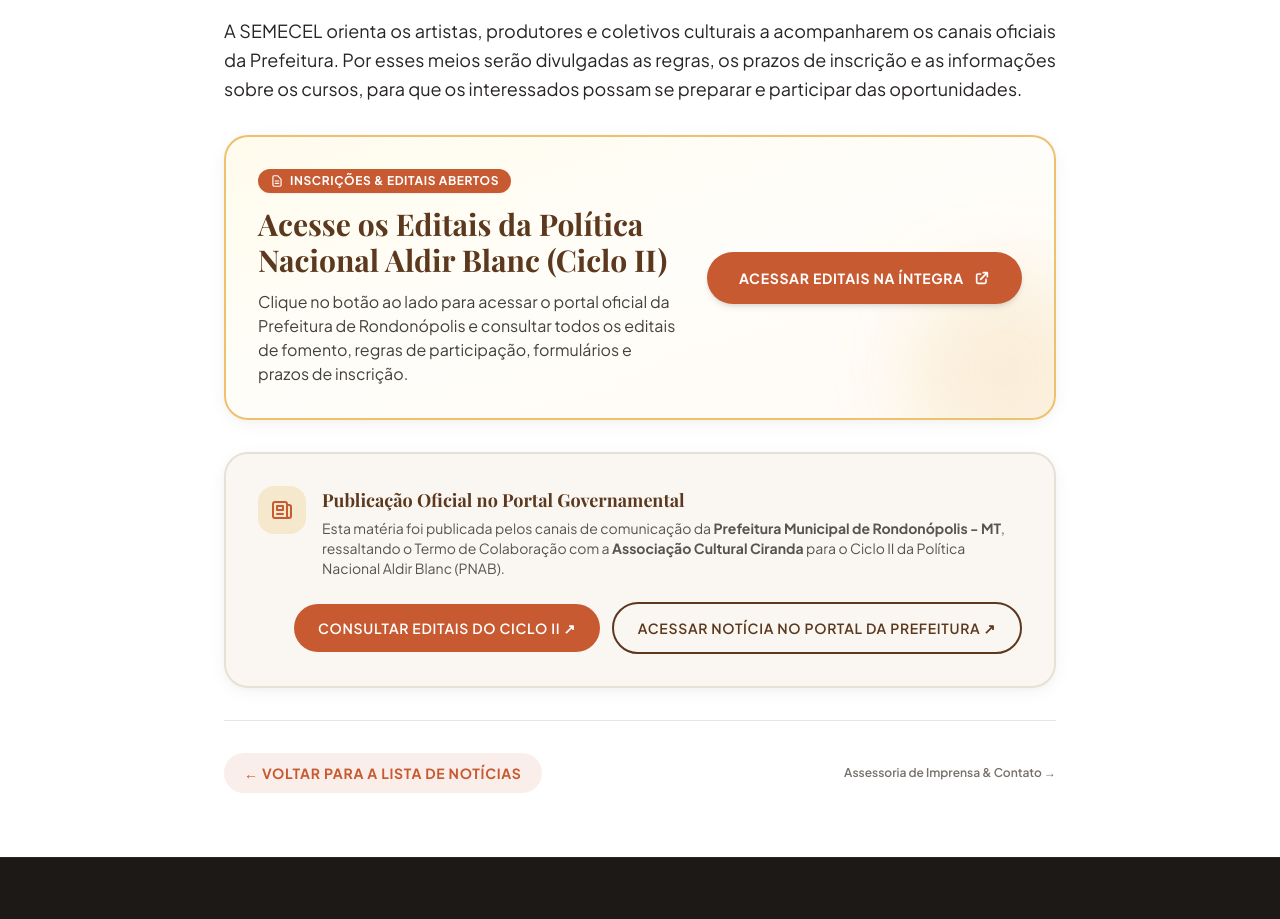
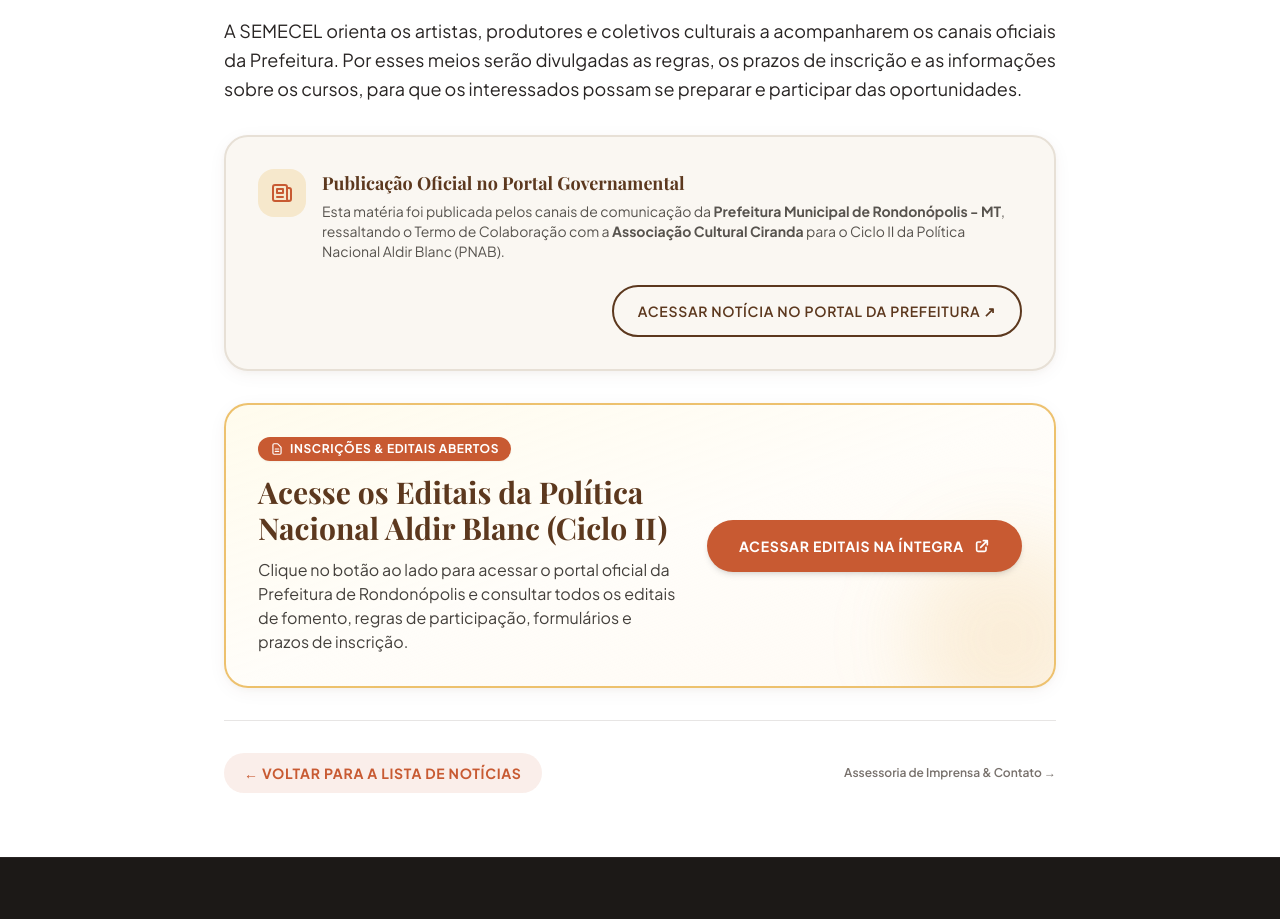
Before and after one commit to rafaellaluizasales-cell/associacao-ciranda, an Astro site: page /noticias/rondonopolis-politica-aldir-blanc in a window 1280 px wide. Shown: the part 2100-3019 px from the top of the page. Built offline with nearby package versions, Linux system fonts and the light colour scheme; Astro itself is replaced by a stand-in of ours; a web font is replaced by a local one.

Commit message:
refactor(noticias): inverter ordem dos blocos - publicacao oficial primeiro e editais em seguida

```diff
--- a/src/pages/noticias/[slug].astro
+++ b/src/pages/noticias/[slug].astro
@@ -130,9 +130,39 @@ const { noticia } = Astro.props;
         ))}
       </div>
 
-      <!-- Destaque Especial: Acesso aos Editais da Lei Aldir Blanc -->
+      <!-- Institutional Source & Verification Box (1º - Publicação Oficial) -->
+      <div class="mt-12 p-6 sm:p-8 rounded-3xl bg-ciranda-cream border-2 border-ciranda-border shadow-soft space-y-4">
+        <div class="flex items-start gap-4">
+          <div class="w-12 h-12 rounded-2xl bg-ciranda-amber/20 text-ciranda-brown flex items-center justify-center shrink-0">
+            <svg class="w-6 h-6 text-ciranda-terracotta" fill="none" stroke="currentColor" viewBox="0 0 24 24">
+              <path stroke-linecap="round" stroke-linejoin="round" stroke-width="2" d="M19 20H5a2 2 0 01-2-2V6a2 2 0 012-2h10a2 2 0 012 2v1m2 13a2 2 0 01-2-2V7m2 13a2 2 0 002-2V9a2 2 0 00-2-2h-2m-4-3H9M7 16h6M7 8h6v4H7V8z" />
+            </svg>
+          </div>
+          <div class="space-y-1">
+            <h3 class="text-lg font-bold font-serif text-ciranda-brown">
+              Publicação Oficial no Portal Governamental
+            </h3>
+            <p class="text-xs sm:text-sm text-stone-600 leading-relaxed">
+              Esta matéria foi publicada pelos canais de comunicação da <strong>Prefeitura Municipal de Rondonópolis - MT</strong>, ressaltando o Termo de Colaboração com a <strong>Associação Cultural Ciranda</strong> para o Ciclo II da Política Nacional Aldir Blanc (PNAB).
+            </p>
+          </div>
+        </div>
+
+        <div class="pt-2 flex flex-col sm:flex-row items-stretch sm:items-center justify-end gap-3">
+          <a
+            href={noticia.fonteUrl}
+            target="_blank"
+            rel="noopener noreferrer"
+            class="btn-secondary text-xs sm:text-sm uppercase tracking-wider inline-flex items-center justify-center gap-2"
+          >
+            Acessar Notícia no Portal da Prefeitura ↗
+          </a>
+        </div>
+      </div>
+
+      <!-- Destaque Especial: Acesso aos Editais da Lei Aldir Blanc (2º - Inscrições & Editais) -->
       {noticia.editaisUrl && (
-        <section aria-label="Acesso aos Editais" class="my-10 p-6 sm:p-8 rounded-3xl bg-gradient-to-br from-amber-50/90 via-ciranda-card to-orange-50/60 border-2 border-ciranda-amber/70 shadow-soft hover:shadow-elevated transition-all duration-300 relative overflow-hidden">
+        <section aria-label="Acesso aos Editais" class="mt-6 mb-12 p-6 sm:p-8 rounded-3xl bg-gradient-to-br from-amber-50/90 via-ciranda-card to-orange-50/60 border-2 border-ciranda-amber/70 shadow-soft hover:shadow-elevated transition-all duration-300 relative overflow-hidden">
           {/* Subtle background decorative circle */}
           <div class="absolute -right-12 -bottom-12 w-48 h-48 bg-ciranda-amber/15 rounded-full blur-2xl pointer-events-none"></div>
 
@@ -171,46 +201,6 @@ const { noticia } = Astro.props;
         </section>
       )}
 
-      <!-- Institutional Source & Verification Box -->
-      <div class="mt-12 p-6 sm:p-8 rounded-3xl bg-ciranda-cream border-2 border-ciranda-border shadow-soft space-y-4">
-        <div class="flex items-start gap-4">
-          <div class="w-12 h-12 rounded-2xl bg-ciranda-amber/20 text-ciranda-brown flex items-center justify-center shrink-0">
-            <svg class="w-6 h-6 text-ciranda-terracotta" fill="none" stroke="currentColor" viewBox="0 0 24 24">
-              <path stroke-linecap="round" stroke-linejoin="round" stroke-width="2" d="M19 20H5a2 2 0 01-2-2V6a2 2 0 012-2h10a2 2 0 012 2v1m2 13a2 2 0 01-2-2V7m2 13a2 2 0 002-2V9a2 2 0 00-2-2h-2m-4-3H9M7 16h6M7 8h6v4H7V8z" />
-            </svg>
-          </div>
-          <div class="space-y-1">
-            <h3 class="text-lg font-bold font-serif text-ciranda-brown">
-              Publicação Oficial no Portal Governamental
-            </h3>
-            <p class="text-xs sm:text-sm text-stone-600 leading-relaxed">
-              Esta matéria foi publicada pelos canais de comunicação da <strong>Prefeitura Municipal de Rondonópolis - MT</strong>, ressaltando o Termo de Colaboração com a <strong>Associação Cultural Ciranda</strong> para o Ciclo II da Política Nacional Aldir Blanc (PNAB).
-            </p>
-          </div>
-        </div>
-
-        <div class="pt-2 flex flex-col sm:flex-row items-stretch sm:items-center justify-end gap-3">
-          {noticia.editaisUrl && (
-            <a
-              href={noticia.editaisUrl}
-              target="_blank"
-              rel="noopener noreferrer"
-              class="btn-primary text-xs sm:text-sm uppercase tracking-wider inline-flex items-center justify-center gap-2"
-            >
-              Consultar Editais do Ciclo II ↗
-            </a>
-          )}
-          <a
-            href={noticia.fonteUrl}
-            target="_blank"
-            rel="noopener noreferrer"
-            class="btn-secondary text-xs sm:text-sm uppercase tracking-wider inline-flex items-center justify-center gap-2"
-          >
-            Acessar Notícia no Portal da Prefeitura ↗
-          </a>
-        </div>
-      </div>
-
       <!-- Bottom Navigation Back Button -->
       <div class="pt-8 border-t border-stone-200 flex items-center justify-between">
         <a
```
